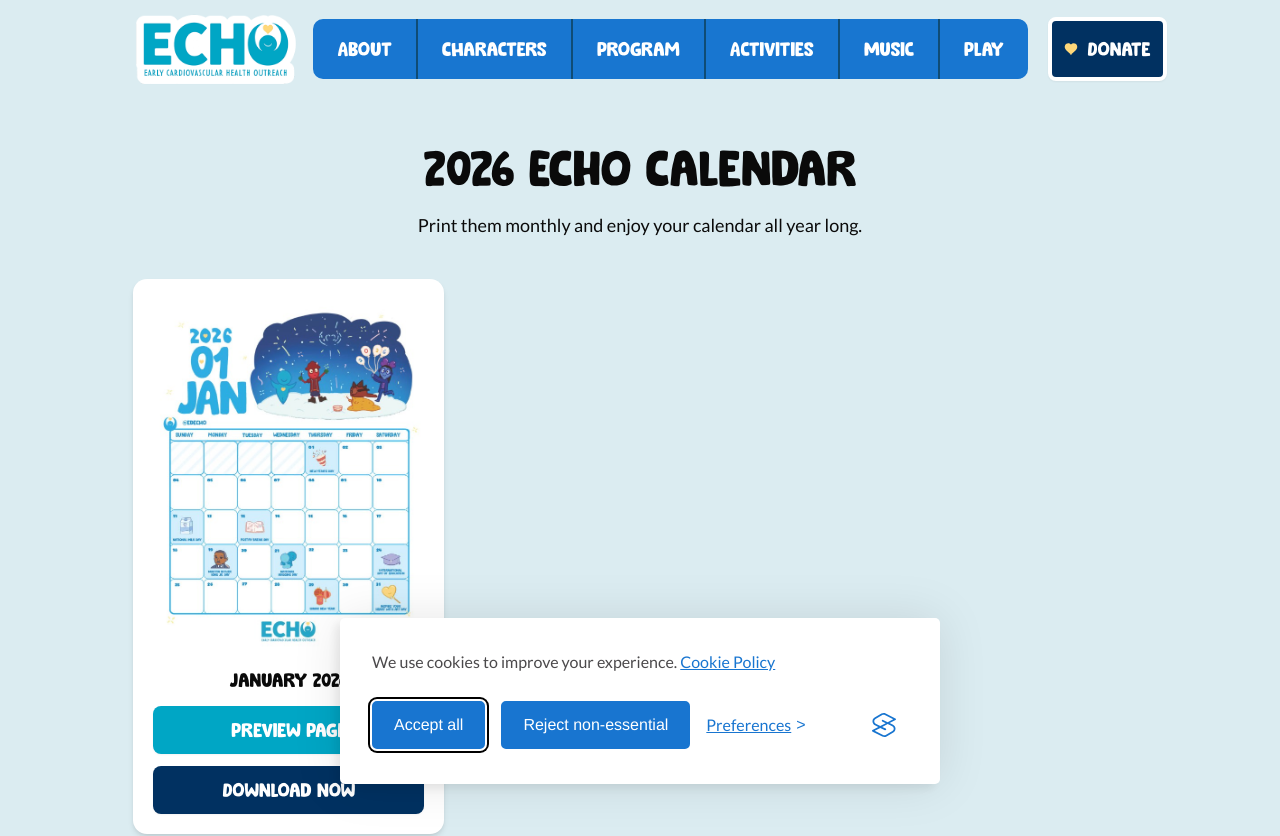
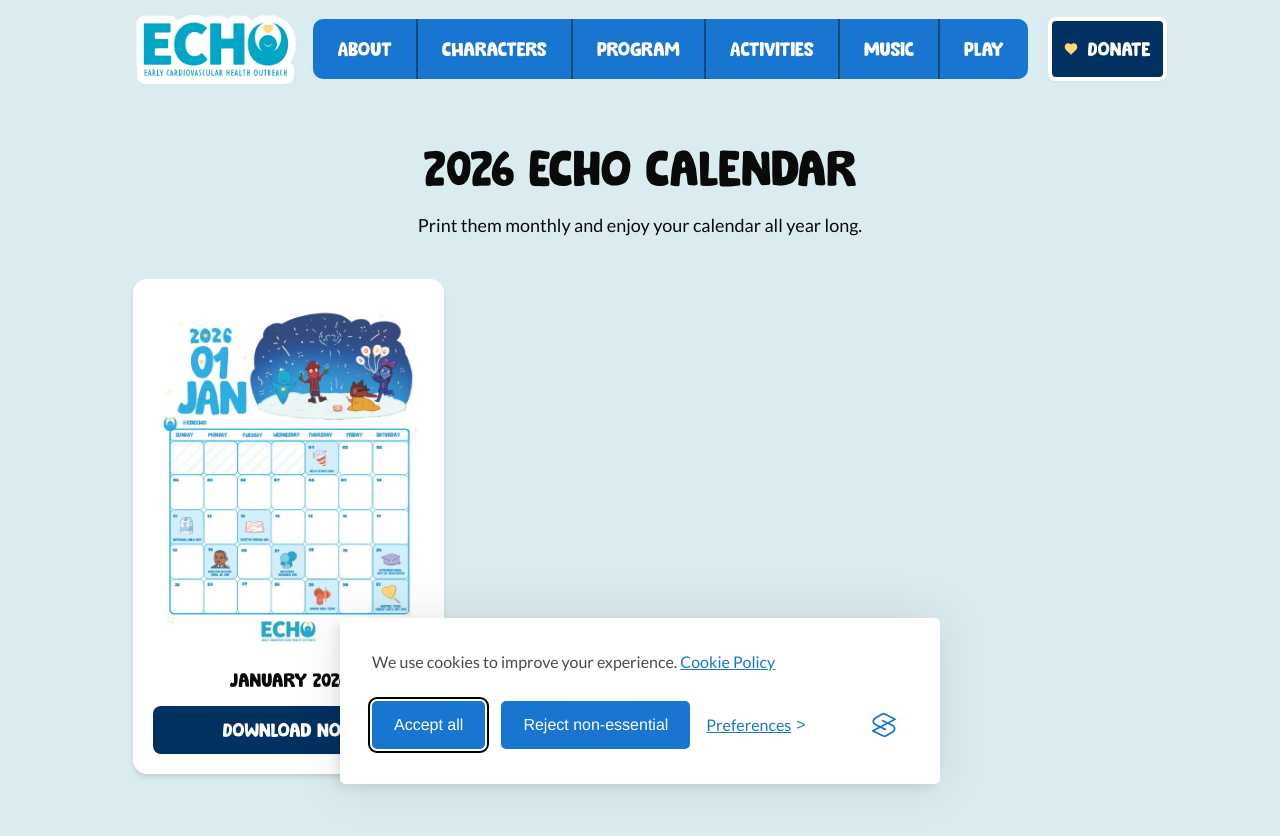
Before and after one commit to ganning127/echo_website, a Next.js app: page /calendar in a window 1280 px wide. Shown: the top 836 px of the page. Built offline with nearby package versions, Linux system fonts and the light colour scheme.

Commit message:
Updated Calendar

```diff
--- a/src/app/calendar/page.tsx
+++ b/src/app/calendar/page.tsx
@@ -38,18 +38,6 @@
               <h2 className="text-xl font-heading mb-3">{page.title}</h2>
 
               <div className="flex flex-col gap-3 justify-center ">
-                {/* PREVIEW */}
-                <Button className="transition delay-150 duration-300 ease-in-out hover:-translate-y-1 hover:scale-105  text-[20px] px-10 py-6 hover:text-black hover:bg-[#ffd87a] bg-[#00A6C5] text-white font-heading">
-                  <a
-                    href={page.pdf}
-                    target="_blank"
-                    rel="noopener noreferrer"
-                    className="font-heading px-5 py-2 inline-block"
-                  >
-                    Preview Page
-                  </a>
-                </Button>
-
                 {/* DOWNLOAD */}
                 <Button className="transition delay-150 duration-300 ease-in-out hover:-translate-y-1 hover:scale-105  text-[20px] px-10 py-6 hover:text-black hover:bg-[#ffd87a] bg-[#013161] text-white font-heading">
                   <a
```
